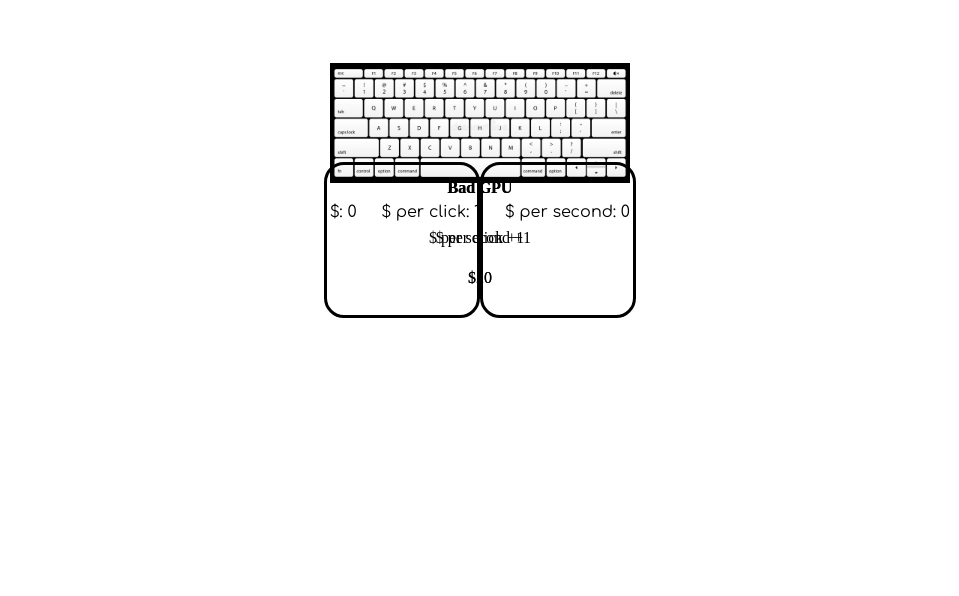
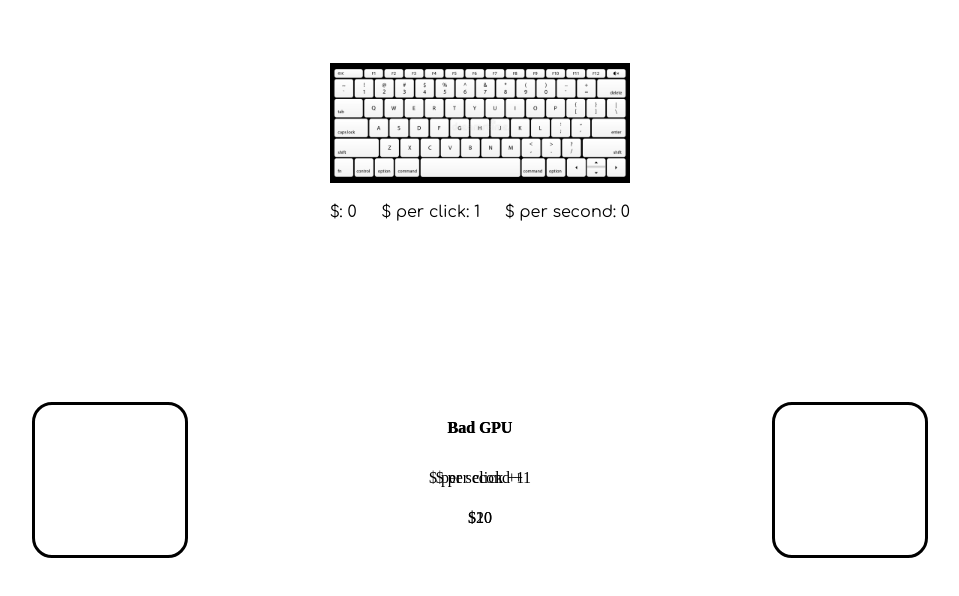
Before and after one commit to Vihaan7207/Hacker-Clicker, a website: page index.html in a window 1280 px wide. Shown: the whole page, without its empty margins (160-1119 px from the left). Drawn offline with Linux system fonts and the light colour scheme.

Commit message:
commiting

```diff
--- a/style.scss
+++ b/style.scss
@@ -40,7 +40,8 @@
 	position: absolute;
 	transform: translate(-50%, -50%);
 	left: 50%;
-	top: 30%;
+	top: 60%;
 	display: flex;
 	justify-content: space-between;
+	width: 70%;
 }
```
Also changed, not shown: style.css.
